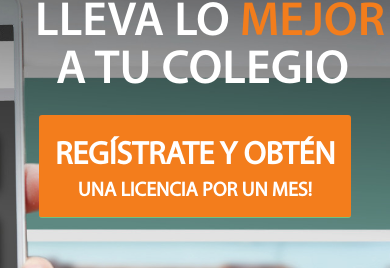
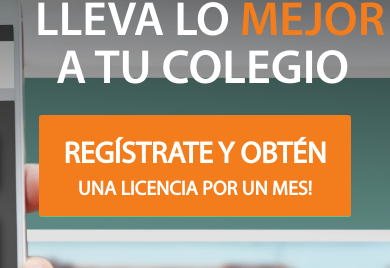
Before and after one commit to DiegoMatus/schooltek-site, a plain HTML site: page index.html in a window 390 px wide. Shown: the part 101-369 px from the top of the page. Drawn offline with Linux system fonts and the light colour scheme; a script that the page names is missing.

Commit message:
fix - cambio de letra de schooltek

```diff
--- a/css/responsive.css
+++ b/css/responsive.css
@@ -18,7 +18,7 @@
     width: 80%;
     margin: 0 10%;
     text-align: center;
-    font-size: 32px !important;
+    font-size: 30px !important;
     line-height: 32px;
   }
 
```
